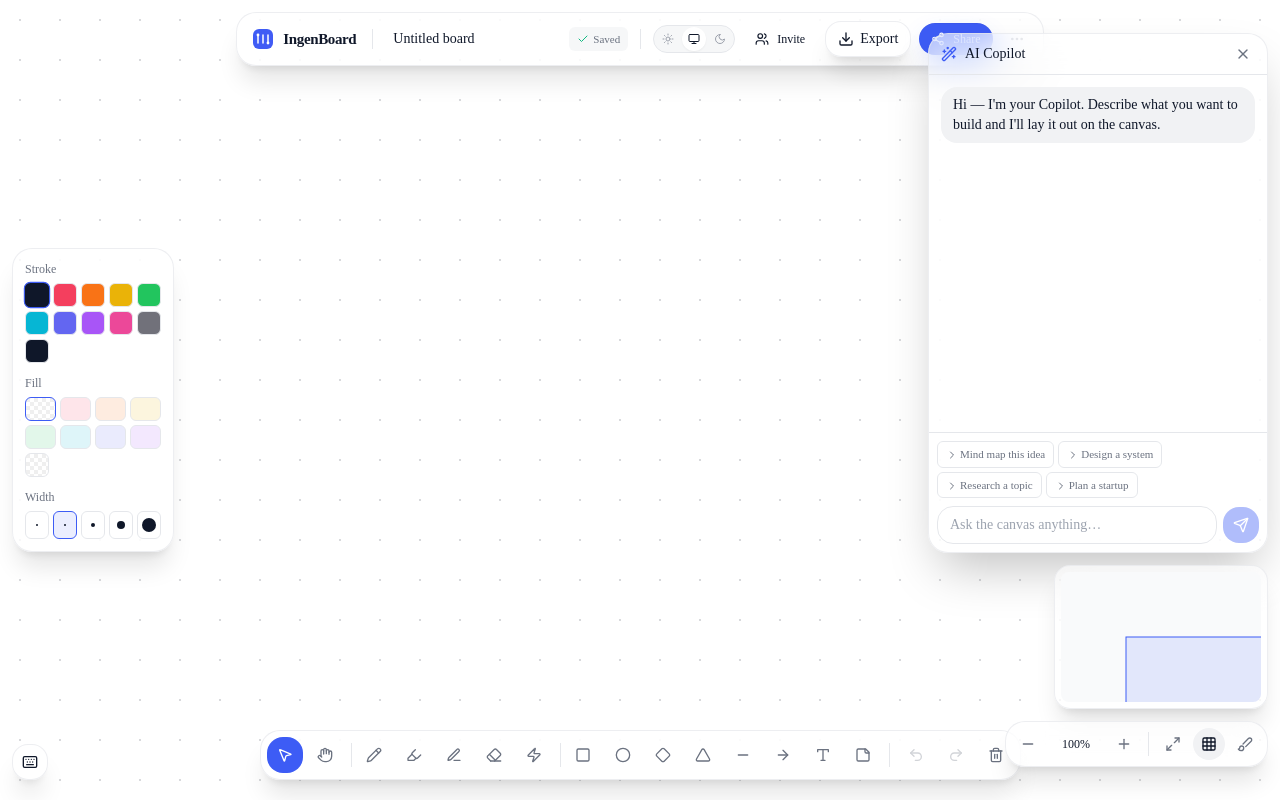
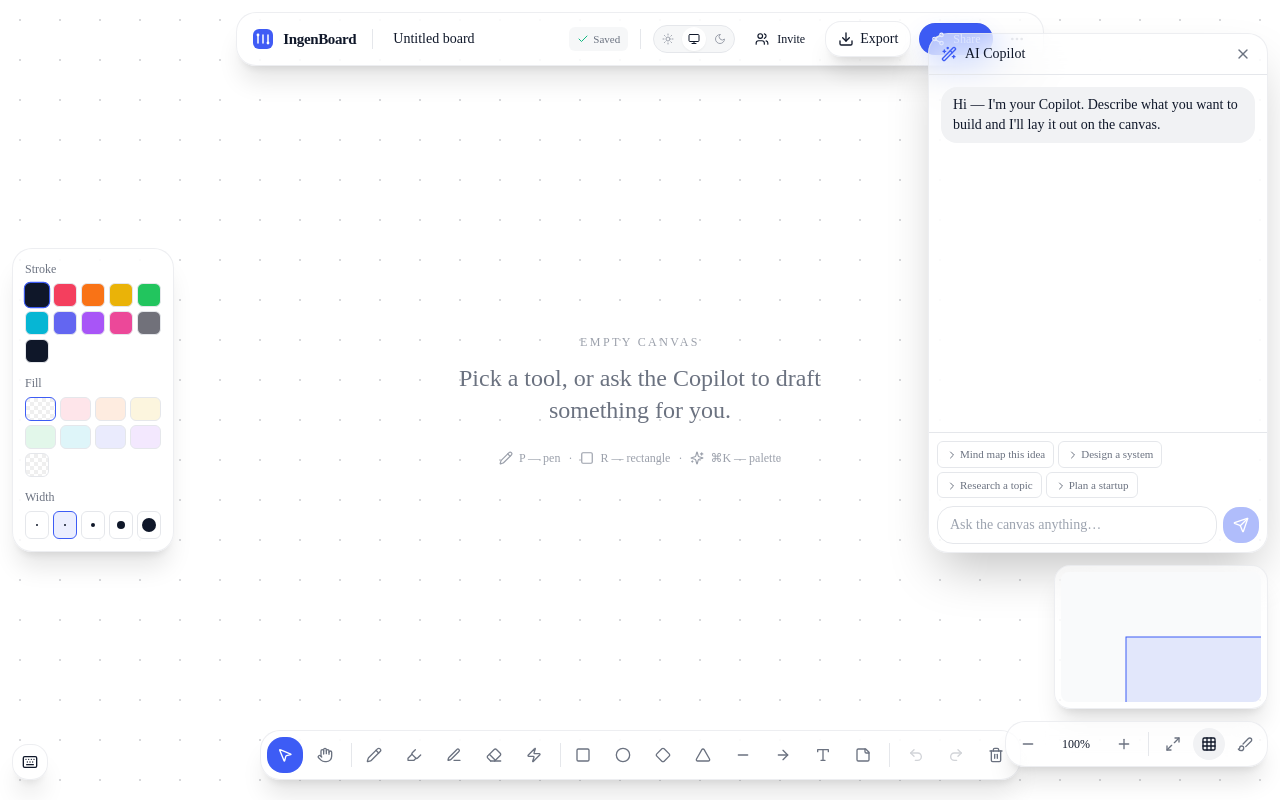
Before and after one commit to PRABHMANNAT/iNFINITE-white-BOARD, a Next.js app: page /canvas in a window 1280 px wide. Built offline with nearby package versions, Linux system fonts and the light colour scheme.

Commit message:
feat(canvas): empty-state hint shown on blank boards with shortcut chips
data-export-ignore=true so html-to-image skips it during exports.

```diff
--- a/src/app/canvas/page.tsx
+++ b/src/app/canvas/page.tsx
@@ -8,6 +8,7 @@ import { CanvasTopbar } from '@/canvas/topbar';
 import { ShortcutsHint } from '@/canvas/shortcuts-hint';
 import { SelectionToolbar } from '@/canvas/selection-toolbar';
 import { CommandPalette } from '@/canvas/command-palette';
+import { CanvasEmptyState } from '@/canvas/empty-state';
 import { TooltipProvider } from '@/components/ui/tooltip';
 
 export const dynamic = 'force-dynamic';
@@ -17,6 +18,7 @@ export default function CanvasPage() {
     <TooltipProvider>
     <div className="relative h-screen w-screen overflow-hidden">
       <CanvasSurface />
+      <CanvasEmptyState />
 
       {/* Top bar */}
       <div className="pointer-events-none absolute inset-x-0 top-3 z-30 flex items-start justify-center px-3">
--- /dev/null
+++ b/src/canvas/empty-state.tsx
@@ -0,0 +1,38 @@
+'use client';
+
+import { Sparkles, Pencil, Square } from 'lucide-react';
+import { useCanvas } from './store';
+
+export function CanvasEmptyState() {
+  const hasElements = useCanvas((s) => s.elements.length > 0);
+  if (hasElements) return null;
+
+  return (
+    <div
+      data-export-ignore="true"
+      className="pointer-events-none absolute inset-0 z-10 flex items-center justify-center"
+    >
+      <div className="text-center">
+        <p className="text-xs uppercase tracking-[0.2em] text-fg-subtle">
+          Empty canvas
+        </p>
+        <h2 className="mt-3 max-w-md text-2xl font-medium text-fg-muted">
+          Pick a tool, or ask the Copilot to draft something for you.
+        </h2>
+        <div className="mt-6 flex items-center justify-center gap-2 text-xs text-fg-subtle">
+          <span className="inline-flex items-center gap-1.5">
+            <Pencil className="h-3.5 w-3.5" /> P — pen
+          </span>
+          <span>·</span>
+          <span className="inline-flex items-center gap-1.5">
+            <Square className="h-3.5 w-3.5" /> R — rectangle
+          </span>
+          <span>·</span>
+          <span className="inline-flex items-center gap-1.5">
+            <Sparkles className="h-3.5 w-3.5" /> ⌘K — palette
+          </span>
+        </div>
+      </div>
+    </div>
+  );
+}
```
